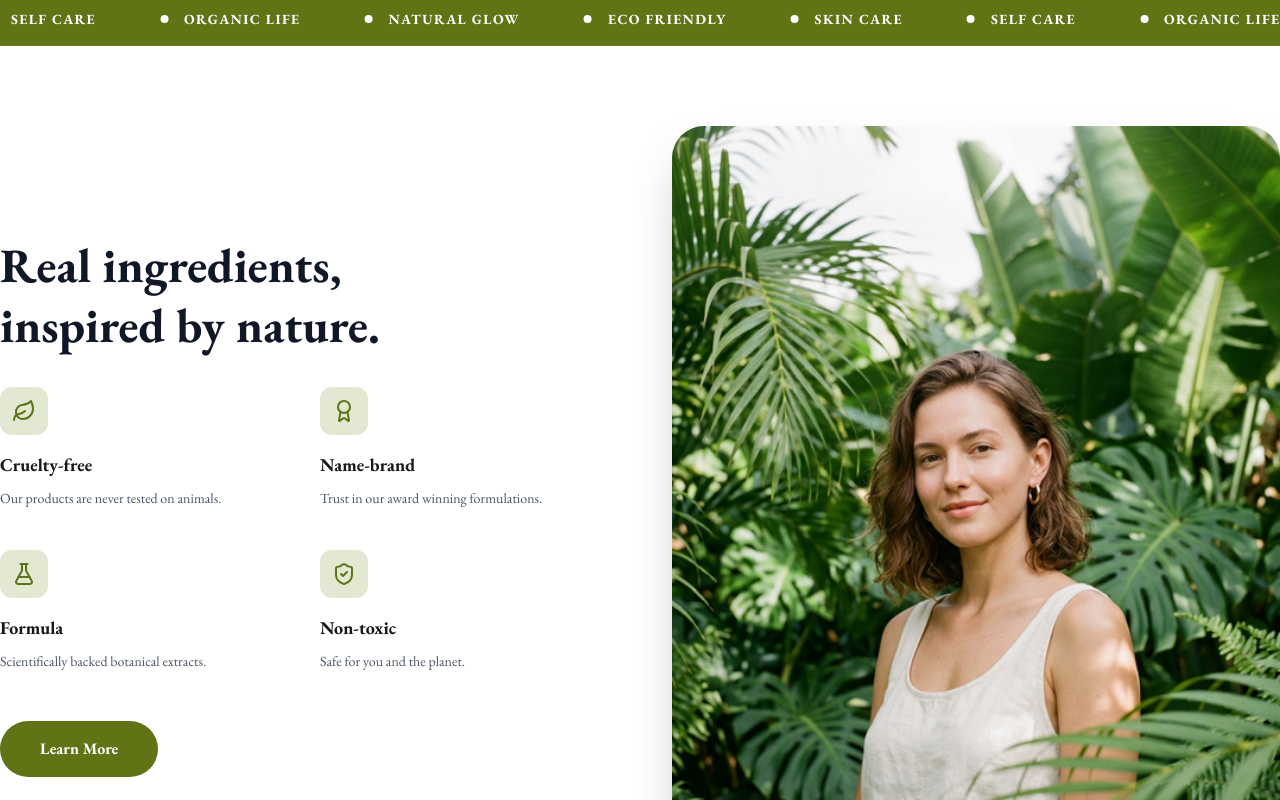
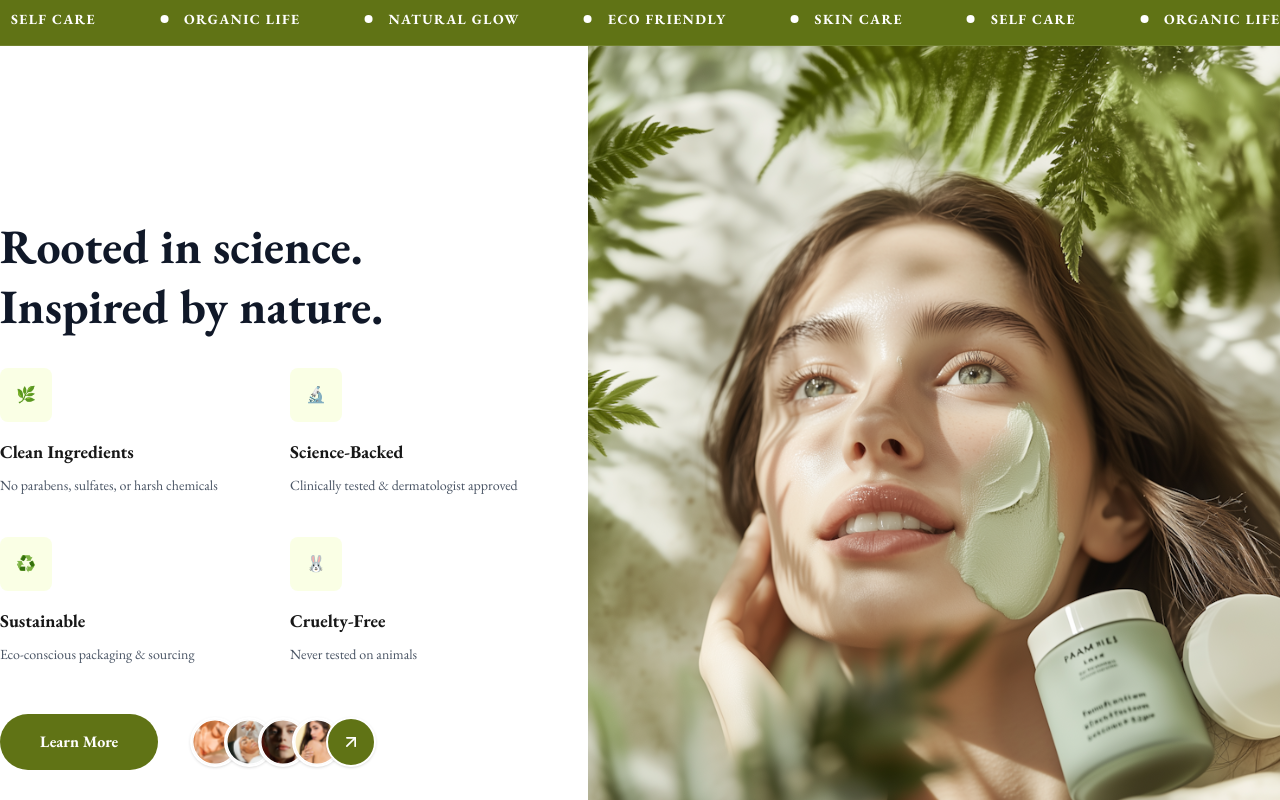
Before and after one commit to kader009/oranic, a Next.js app: page / in a window 1280 px wide. Shown: the part 880-1680 px from the top of the page. Built offline with nearby package versions, Linux system fonts and the light colour scheme.

Commit message:
feature structure create

```diff
--- a/src/components/home/Features.tsx
+++ b/src/components/home/Features.tsx
@@ -1,45 +1,48 @@
 import Image from 'next/image';
-import { Leaf, Award, FlaskConical, ShieldCheck } from 'lucide-react';
-import Container from '../ui/Container';
+import { ArrowUpRight } from 'lucide-react';
 
 const Features = () => {
   const features = [
     {
-      icon: <Leaf className="text-primary" size={24} />,
-      title: 'Cruelty-free',
-      desc: 'Our products are never tested on animals.',
+      icon: '🌿',
+      title: 'Clean Ingredients',
+      desc: 'No parabens, sulfates, or harsh chemicals',
     },
     {
-      icon: <Award className="text-primary" size={24} />,
-      title: 'Name-brand',
-      desc: 'Trust in our award winning formulations.',
+      icon: '🔬',
+      title: 'Science-Backed',
+      desc: 'Clinically tested & dermatologist approved',
     },
     {
-      icon: <FlaskConical className="text-primary" size={24} />,
-      title: 'Formula',
-      desc: 'Scientifically backed botanical extracts.',
+      icon: '♻️',
+      title: 'Sustainable',
+      desc: 'Eco-conscious packaging & sourcing',
     },
     {
-      icon: <ShieldCheck className="text-primary" size={24} />,
-      title: 'Non-toxic',
-      desc: 'Safe for you and the planet.',
+      icon: '🐰',
+      title: 'Cruelty-Free',
+      desc: 'Never tested on animals',
     },
   ];
 
   return (
-    <section className="py-20 bg-white">
-      <Container className="grid lg:grid-cols-2 gap-16 items-center">
+    <section className="bg-white overflow-hidden">
+      <div className="flex justify-end items-center gap-[40px]">
         {/* Left Side: Content */}
-        <div>
+        <div className="w-[628px] h-[894px] flex flex-col justify-center">
           <h2 className="text-4xl md:text-5xl font-bold text-gray-900 leading-tight mb-8">
-            Real ingredients, <br /> inspired by nature.
+            Rooted in science.
+            <br />
+            Inspired by nature.
           </h2>
 
           <div className="grid sm:grid-cols-2 gap-y-10 gap-x-8">
             {features.map((f, i) => (
               <div key={i} className="flex flex-col gap-4">
-                <div className="w-12 h-12 bg-secondary flex items-center justify-center rounded-xl">
-                  {f.icon}
+                <div className="w-[52px] h-[54px] bg-cream flex items-center justify-center rounded-[8px]">
+                  <span className="w-[28px] h-[34px] flex justify-center items-center">
+                    {f.icon}
+                  </span>
                 </div>
                 <div>
                   <h3 className="font-bold text-lg mb-2">{f.title}</h3>
@@ -51,21 +54,45 @@ const Features = () => {
             ))}
           </div>
 
-          <button className="mt-12 bg-primary text-white px-10 py-4 rounded-full font-bold hover:shadow-xl hover:shadow-primary/20 transition-all active:scale-95">
-            Learn More
-          </button>
+          <div className="mt-12 flex items-center gap-8">
+            <button className="bg-primary text-white w-fit px-10 py-4 rounded-full font-bold hover:shadow-xl hover:shadow-primary/20 transition-all active:scale-95">
+              Learn More
+            </button>
+
+            <div className="flex items-center">
+              <div className="flex -space-x-4">
+                {[1, 2, 3, 4].map((i) => (
+                  <div
+                    key={i}
+                    className="w-[50px] h-[50px] rounded-full border-2 border-white overflow-hidden bg-gray-100 shadow-sm"
+                  >
+                    <Image
+                      src={`/assets/images/Ellipse${i}.svg`}
+                      alt={`User ${i}`}
+                      width={50}
+                      height={50}
+                      className="w-full h-full object-cover"
+                    />
+                  </div>
+                ))}
+                <div className="w-[50px] h-[50px] rounded-full border-2 border-white bg-primary flex items-center justify-center shadow-sm text-white">
+                  <ArrowUpRight size={20} strokeWidth={2} />
+                </div>
+              </div>
+            </div>
+          </div>
         </div>
 
         {/* Right Side: Image */}
-        <div className="relative aspect-[4/5] rounded-[2rem] overflow-hidden shadow-2xl">
+        <div className="relative w-[692px] h-[894px] overflow-hidden shrink-0">
           <Image
-            src="/assets/images/woman_nature.png"
+            src="/assets/images/feature.svg"
             alt="Inspired by Nature"
             fill
             className="object-cover"
           />
         </div>
-      </Container>
+      </div>
     </section>
   );
 };
--- a/src/components/shared/Footer.tsx
+++ b/src/components/shared/Footer.tsx
@@ -1,148 +1,179 @@
 import Link from 'next/link';
-import {
-  Facebook,
-  Twitter,
-  Instagram,
-  PinIcon as Pinterest,
-} from 'lucide-react';
-import Container from '../ui/Container';
+import { Facebook, Instagram } from 'lucide-react';
 
 const Footer = () => {
   return (
-    <footer className="bg-primary text-white pt-24 pb-12 overflow-hidden relative">
-      <Container>
+    <footer className="bg-[#5C6D1F] text-white pt-[40px] pb-[40px] pl-[80px] pr-[120px] overflow-hidden relative">
+      <div className="max-w-[1240px] flex flex-col mx-auto relative z-10">
         {/* Top Section */}
-        <div className="grid grid-cols-2 md:grid-cols-4 lg:grid-cols-6 gap-12 mb-20">
-          {/* Brand Info */}
-          <div className="col-span-2 lg:col-span-2">
-            <h2 className="text-3xl font-bold mb-8 tracking-tighter">ORANIC</h2>
-            <p className="text-white/60 text-sm leading-relaxed mb-8 max-w-xs">
-              Natural skin care products made with pure organic ingredients for
-              your radiant beauty and wellness.
-            </p>
-            <div className="flex gap-4">
-              <a
-                href="#"
-                className="w-10 h-10 rounded-full bg-white/10 hover:bg-white hover:text-primary transition-all flex items-center justify-center border border-white/20"
-              >
-                <Facebook size={18} />
-              </a>
-              <a
-                href="#"
-                className="w-10 h-10 rounded-full bg-white/10 hover:bg-white hover:text-primary transition-all flex items-center justify-center border border-white/20"
-              >
-                <Twitter size={18} />
-              </a>
-              <a
-                href="#"
-                className="w-10 h-10 rounded-full bg-white/10 hover:bg-white hover:text-primary transition-all flex items-center justify-center border border-white/20"
-              >
-                <Instagram size={18} />
-              </a>
-              <a
-                href="#"
-                className="w-10 h-10 rounded-full bg-white/10 hover:bg-white hover:text-primary transition-all flex items-center justify-center border border-white/20"
-              >
-                <Pinterest size={18} />
-              </a>
-            </div>
-          </div>
-
-          {/* Quick Links */}
-          <div className="lg:col-span-1">
-            <h4 className="font-bold text-lg mb-8 uppercase tracking-widest text-secondary">
-              Shop
-            </h4>
-            <ul className="space-y-4 text-sm text-white/60">
+        <div className="grid grid-cols-1 md:grid-cols-2 lg:grid-cols-[repeat(3,minmax(0,1fr))_374px] gap-[40px] mb-[40px]">
+          {/* Products */}
+          <div>
+            <h4 className="text-[24px] font-medium mb-8">Products</h4>
+            <ul className="space-y-4 text-[18px] font-light opacity-90">
               <li>
-                <Link href="#" className="hover:text-white transition-colors">
-                  Face Care
+                <Link href="#" className="hover:opacity-70 transition-opacity">
+                  Shop all
                 </Link>
               </li>
               <li>
-                <Link href="#" className="hover:text-white transition-colors">
-                  Body Care
+                <Link href="#" className="hover:opacity-70 transition-opacity">
+                  Skin care
                 </Link>
               </li>
               <li>
-                <Link href="#" className="hover:text-white transition-colors">
-                  Eye Care
+                <Link href="#" className="hover:opacity-70 transition-opacity">
+                  Face care
                 </Link>
               </li>
               <li>
-                <Link href="#" className="hover:text-white transition-colors">
-                  Gift Sets
+                <Link href="#" className="hover:opacity-70 transition-opacity">
+                  Body care
+                </Link>
+              </li>
+              <li>
+                <Link href="#" className="hover:opacity-70 transition-opacity">
+                  Hair care
                 </Link>
               </li>
             </ul>
           </div>
 
-          <div className="lg:col-span-1">
-            <h4 className="font-bold text-lg mb-8 uppercase tracking-widest text-secondary">
-              About
-            </h4>
-            <ul className="space-y-4 text-sm text-white/60">
+          {/* Information */}
+          <div>
+            <h4 className="text-[24px] font-medium mb-8">Information</h4>
+            <ul className="space-y-4 text-[18px] font-light opacity-90">
               <li>
-                <Link href="#" className="hover:text-white transition-colors">
-                  Our Story
+                <Link href="#" className="hover:opacity-70 transition-opacity">
+                  About us
                 </Link>
               </li>
               <li>
-                <Link href="#" className="hover:text-white transition-colors">
-                  Ingredients
+                <Link href="#" className="hover:opacity-70 transition-opacity">
+                  Blog
                 </Link>
               </li>
               <li>
-                <Link href="#" className="hover:text-white transition-colors">
-                  Contact Us
-                </Link>
-              </li>
-              <li>
-                <Link href="#" className="hover:text-white transition-colors">
-                  FAQs
+                <Link href="#" className="hover:opacity-70 transition-opacity">
+                  Contact
                 </Link>
               </li>
             </ul>
           </div>
 
-          <div className="lg:col-span-1">
-            <h4 className="font-bold text-lg mb-8 uppercase tracking-widest text-secondary">
-              Legal
-            </h4>
-            <ul className="space-y-4 text-sm text-white/60">
+          {/* More */}
+          <div>
+            <h4 className="text-[24px] font-medium mb-8">More</h4>
+            <ul className="space-y-4 text-[18px] font-light opacity-90">
               <li>
-                <Link href="#" className="hover:text-white transition-colors">
-                  Terms of Service
+                <Link href="#" className="hover:opacity-70 transition-opacity">
+                  Privacy policy
                 </Link>
               </li>
               <li>
-                <Link href="#" className="hover:text-white transition-colors">
-                  Privacy Policy
+                <Link href="#" className="hover:opacity-70 transition-opacity">
+                  Terms of service
                 </Link>
               </li>
               <li>
-                <Link href="#" className="hover:text-white transition-colors">
-                  Refund Policy
-                </Link>
-              </li>
-              <li>
-                <Link href="#" className="hover:text-white transition-colors">
-                  Shipping Info
+                <Link href="#" className="hover:opacity-70 transition-opacity">
+                  Shipping & returns
                 </Link>
               </li>
             </ul>
           </div>
+
+          {/* Newsletter */}
+          <div>
+            <h4 className="text-[24px] mb-8">Subscribe to our newsletter</h4>
+            <div className="relative mb-8">
+              <div className="bg-white rounded-full p-1.5 flex items-center justify-between w-[374px] h-[72px]">
+                <input
+                  type="email"
+                  placeholder="Enter your email address"
+                  className="bg-transparent border-none outline-none text-[#5C6D1F] px-5 w-full text-[16px] placeholder:text-gray-400"
+                />
+                <button className="bg-[#5C6D1F] text-white w-[110px] h-[48px] rounded-[44px] text-[16px] font-medium hover:bg-[#4A5819] transition-colors whitespace-nowrap flex items-center justify-center">
+                  Subscribe
+                </button>
+              </div>
+            </div>
+
+            {/* Social Icons */}
+            <div className="flex gap-4">
+              <Link
+                href="#"
+                className="w-11 h-11 rounded-full bg-white flex items-center justify-center transition-transform hover:scale-110"
+              >
+                <svg
+                  width="28"
+                  height="28"
+                  viewBox="0 0 44 44"
+                  fill="none"
+                  xmlns="http://www.w3.org/2000/svg"
+                >
+                  <circle cx="22" cy="22" r="22" fill="#1877F2" />
+                  <path
+                    d="M26.5 22h-3.5v12h-5V22h-2.5v-4.5h2.5v-3c0-3.5 1.5-5.5 5.5-5.5h3.5v4.5h-2c-1.5 0-2 .5-2 1.5v2.5h4l-.5 4.5z"
+                    fill="white"
+                  />
+                </svg>
+              </Link>
+              <Link
+                href="#"
+                className="w-11 h-11 rounded-full bg-white flex items-center justify-center transition-transform hover:scale-110"
+              >
+                <Instagram size={22} className="text-[#E4405F]" />
+              </Link>
+              <Link
+                href="#"
+                className="w-11 h-11 rounded-full bg-white flex items-center justify-center transition-transform hover:scale-110"
+              >
+                <svg
+                  width="44"
+                  height="44"
+                  viewBox="0 0 24 24"
+                  fill="#25D366"
+                  xmlns="http://www.w3.org/2000/svg"
+                >
+                  <path d="M12.031 6.172c-3.181 0-5.767 2.586-5.768 5.766-.001 1.298.38 2.27 1.019 3.287l-.582 2.128 2.182-.573c.978.58 1.911.928 3.145.929 3.178 0 5.767-2.587 5.768-5.766 0-3.18-2.587-5.771-5.764-5.771zm3.392 8.244c-.144.405-.837.774-1.17.824-.299.045-.677.063-1.092-.069-.252-.08-.575-.187-.988-.365-1.739-.747-2.874-2.512-2.96-2.626-.087-.114-.708-.941-.708-1.793s.446-1.275.601-1.441c.155-.166.356-.206.474-.206.12 0 .241.001.345.005.112.005.263-.042.412.316.155.374.524 1.275.568 1.366.044.091.073.197.01.328-.063.13-.092.217-.181.322-.09.104-.187.233-.267.311-.091.09-.186.187-.08.369.105.182.467.771.999 1.242.684.604 1.261.791 1.444.882.183.09.293.076.402-.049.109-.125.467-.544.591-.734.124-.19.248-.158.412-.096l1.034.488c.164.081.272.12.311.19.04.07.04.401-.104.806z" />
+                </svg>
+              </Link>
+              <Link
+                href="#"
+                className="w-11 h-11 rounded-full bg-white flex items-center justify-center transition-transform hover:scale-110"
+              >
+                <svg
+                  width="24"
+                  height="24"
+                  viewBox="0 0 24 24"
+                  fill="#FF0000"
+                  xmlns="http://www.w3.org/2000/svg"
+                >
+                  <path d="M19.615 3.184c-3.604-.246-11.631-.245-15.23 0-3.897.266-4.356 2.62-4.385 8.816.029 6.185.484 8.549 4.385 8.816 3.6.245 11.626.246 15.23 0 3.897-.266 4.356-2.62 4.385-8.816-.029-6.185-.484-8.549-4.385-8.816zm-10.615 12.816v-8l8 3.993-8 4.007z" />
+                </svg>
+              </Link>
+            </div>
+          </div>
+        </div>
+
+        {/* Divider and Copyright Area */}
+        <div>
+          <div className="w-full h-px bg-white/30" />
+          <div className="text-center">
+            <p className="text-[16px] font-light opacity-90 mt-[40px]">
+              Copyright © 2026 Oranic. All Right Reserved
+            </p>
+          </div>
         </div>
 
         {/* Huge Logo Watermark */}
-        <div className="relative text-center select-none pointer-events-none mb-12">
-          <h1 className="text-[12vw] font-bold leading-none opacity-[0.03] tracking-tighter">
+        <div className="relative w-full flex justify-center pointer-events-none select-none z-0 h-fit mt-[40px]">
+          <h1 className="text-[300px] font-bold bg-[linear-gradient(180deg,#FFFFFF_37.75%,#607315_100%)] bg-clip-text text-transparent leading-[0.85] tracking-tight whitespace-nowrap scale-x-[1.02] transform origin-center">
             ORANIC
           </h1>
         </div>
-
-
-      </Container>
+      </div>
     </footer>
   );
 };
```
Also changed, not shown: public/assets/images/feature.svg (added).
